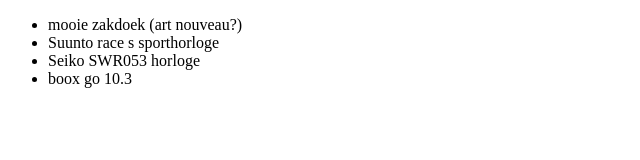
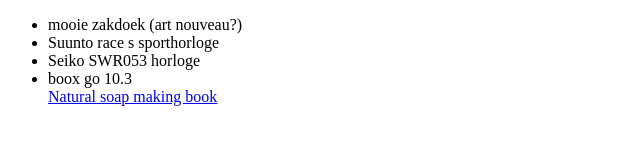
Before and after one commit to Kaya-Sem/website, a plain HTML site: page data/wishlist.html in a window 1280 px wide. Shown: the whole page, without its empty margins (0-640 px from the left). Drawn offline with Linux system fonts and the light colour scheme.

Commit message:
added soap making

```diff
--- a/data/wishlist.html
+++ b/data/wishlist.html
@@ -13,6 +13,7 @@
         <li>Suunto race s sporthorloge</li>
         <li>Seiko SWR053 horloge</li>
         <li>boox go 10.3</li>
+        <a href="https://www.standaardboekhandel.be/p/the-natural-soap-making-book-for-beginners-9781939754035"> Natural soap making book  </a>
     </ul>
 </body>
 
```
